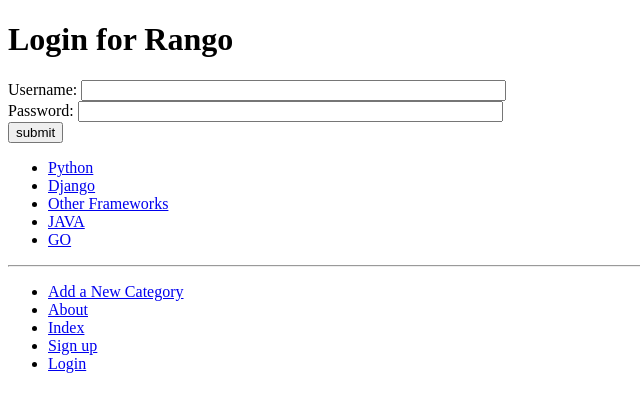
After one commit to JinxuanHao/tango_with_django_project, a Django app: page /rango/login/ in a window 1280 px wide. The commit adds this page. Shown: the top 412 px of the page, without its empty margins (0-640 px from the left). Run offline with Django 3.2, Linux system fonts and the light colour scheme; data comes from the database, SQL or seed files in the repository; both versions use the stored data as it was after the commit.

Commit message:
chapter9.6 add login module

```diff
--- a/tango_with_django_project/rango/urls.py
+++ b/tango_with_django_project/rango/urls.py
@@ -10,4 +10,5 @@
     path('add_category/', views.add_category, name='add_category'),
     path('category/<slug:category_name_slug>/add_page/', views.add_page, name='add_page'),
     path('register/', views.register, name='register'),
+    path('login/', views.user_login, name='login'),
 ]
--- a/tango_with_django_project/rango/views.py
+++ b/tango_with_django_project/rango/views.py
@@ -7,6 +7,10 @@
 from django.shortcuts import redirect
 from django.urls import reverse
 from rango.forms import UserForm, UserProfileForm
+from django.contrib.auth import authenticate, login
+from django.http import HttpResponse
+from django.urls import reverse
+from django.shortcuts import redirect
 
 # Create your views here.
 def index(request):
@@ -96,3 +100,20 @@
         profile_form = UserProfileForm()
     return render(request, 'rango/register.html', context={'user_form': user_form,
                             'profile_form': profile_form, 'registered': registered})
+
+def user_login(request):
+    if request.method == 'POST':
+        username = request.POST.get('username')
+        password = request.POST.get('password')
+        user = authenticate(username=username, password=password)
+        if user:
+            if user.is_active:
+                login(request, user)
+                return redirect(reverse('rango:index'))
+            else:
+                return HttpResponse("Your rango account is disabled.")
+        else:
+            print(f"Invalid login details: {username}, {password}")
+            return HttpResponse("Invalid login details supplied.")
+    else:
+        return render(request, 'rango/login.html')
--- a/tango_with_django_project/templates/rango/base.html
+++ b/tango_with_django_project/templates/rango/base.html
@@ -31,6 +31,7 @@
                 <li><a href="{% url 'rango:about' %}">About</a></li>
                 <li><a href="{% url 'rango:index' %}">Index</a></li>
                 <li><a href="{% url 'rango:register' %}">Sign up</a></li>
+                <li><a href="{% url 'rango:login' %}">Login</a></li>
             </ul>
         </div>
     </body>
--- /dev/null
+++ b/tango_with_django_project/templates/rango/login.html
@@ -0,0 +1,16 @@
+{% extends 'rango/base.html' %}
+{% load staticfiles %}
+
+{% block title_block %}
+    Login
+{% endblock %}
+
+{% block body_block %}
+    <h1>Login for Rango</h1>
+    <form id="login_form" method="post" action="{% url 'rango:login' %}">
+        {% csrf_token %}
+        Username: <input type="text" name="username" value="" size="50" /><br/>
+        Password: <input type="text" name="password" value="" size="50" /><br/>
+        <input type="submit" value="submit" />
+    </form>
+{% endblock %}
```
Also changed, not shown: tango_with_django_project/templates/rango/index.html (+6 -2 lines), tango_with_django_project/db.sqlite3.
